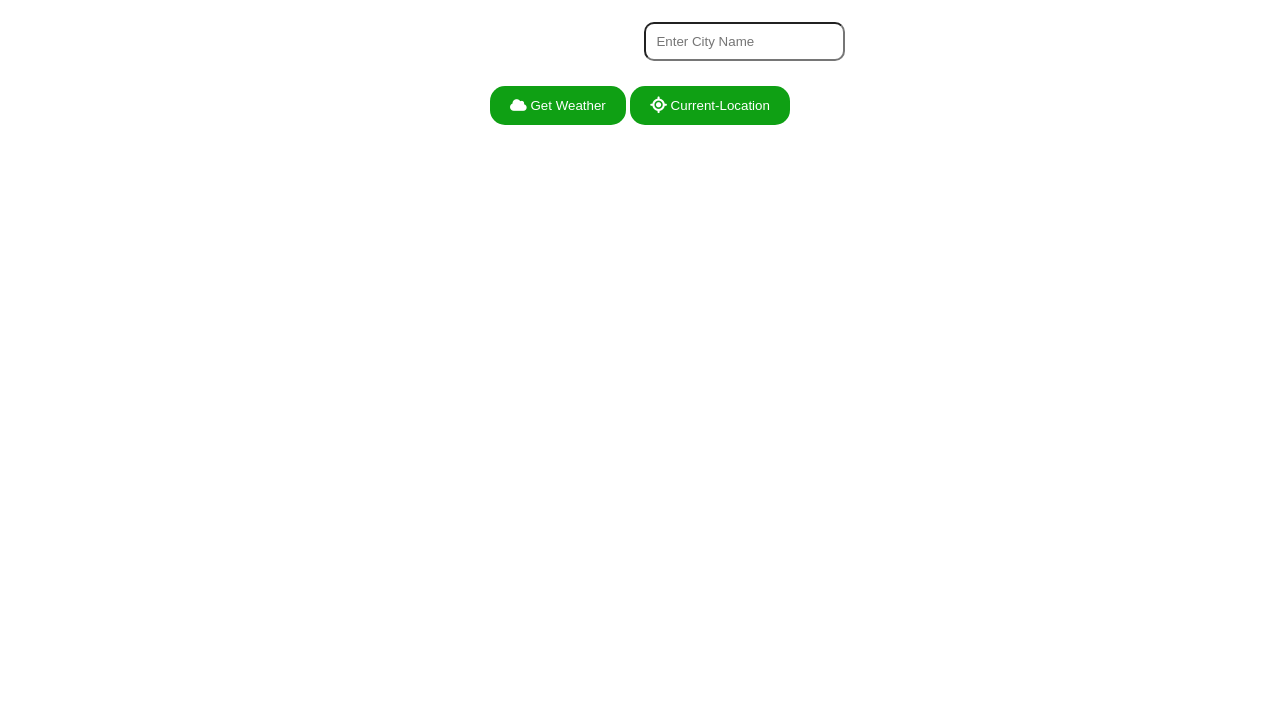
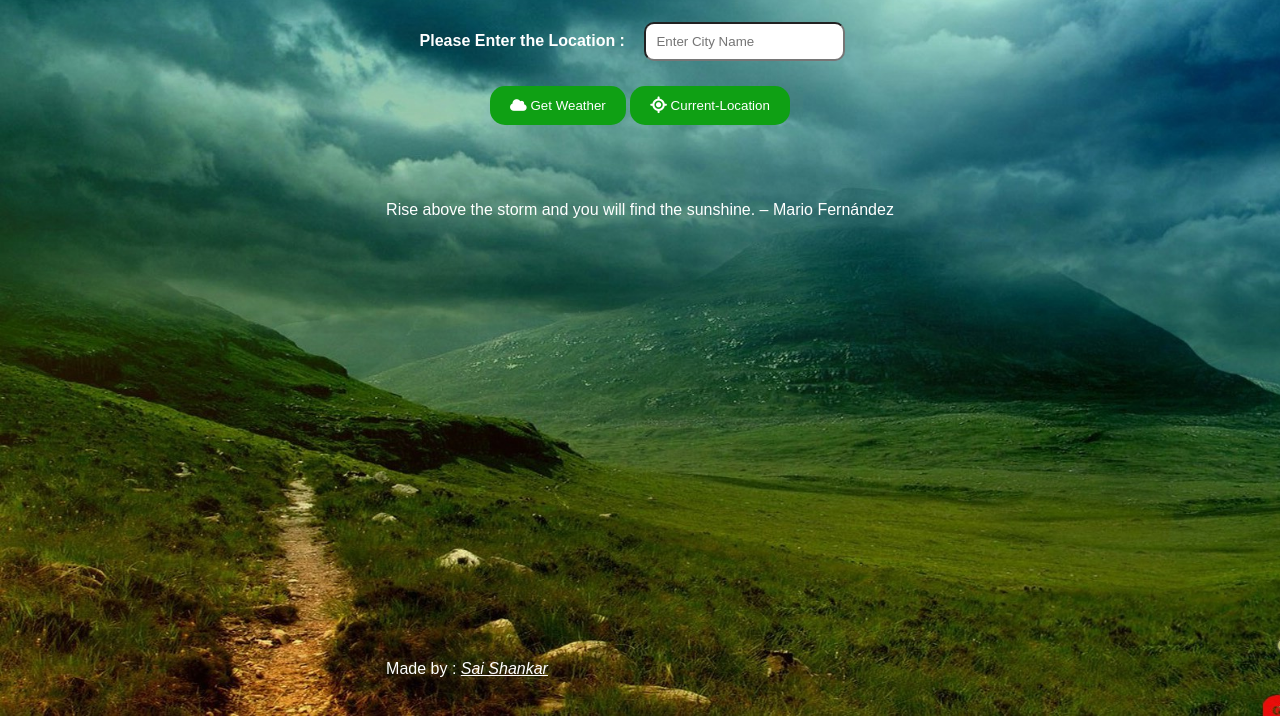
Before and after one commit to gvkkaushik/SkyCast---Weather-Application, a plain HTML site: page index.html in a window 1280 px wide. Shown: the part 134-850 px from the top of the page. Drawn offline with Linux system fonts and the light colour scheme.

Commit message:
styles.css

```diff
--- a/styles.css
+++ b/styles.css
@@ -6,7 +6,7 @@ body {
     /* height: 100vh; */
     height: 850px;
     margin: 0;
-    background: url(images/nat.jpg);
+    background: url(nat.jpg);
     background-repeat: no-repeat;
     background-size: cover;
     color: white;
```
